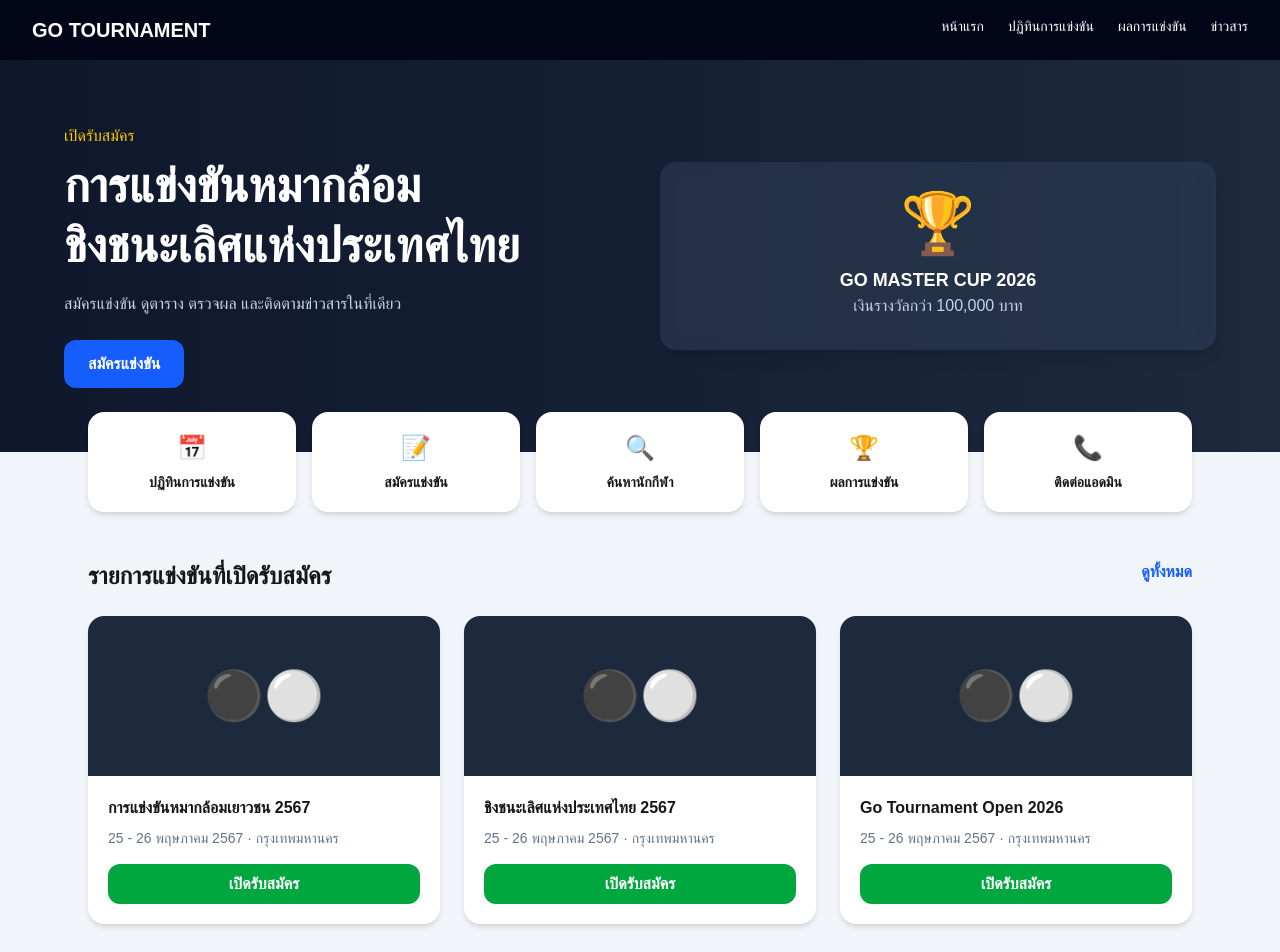
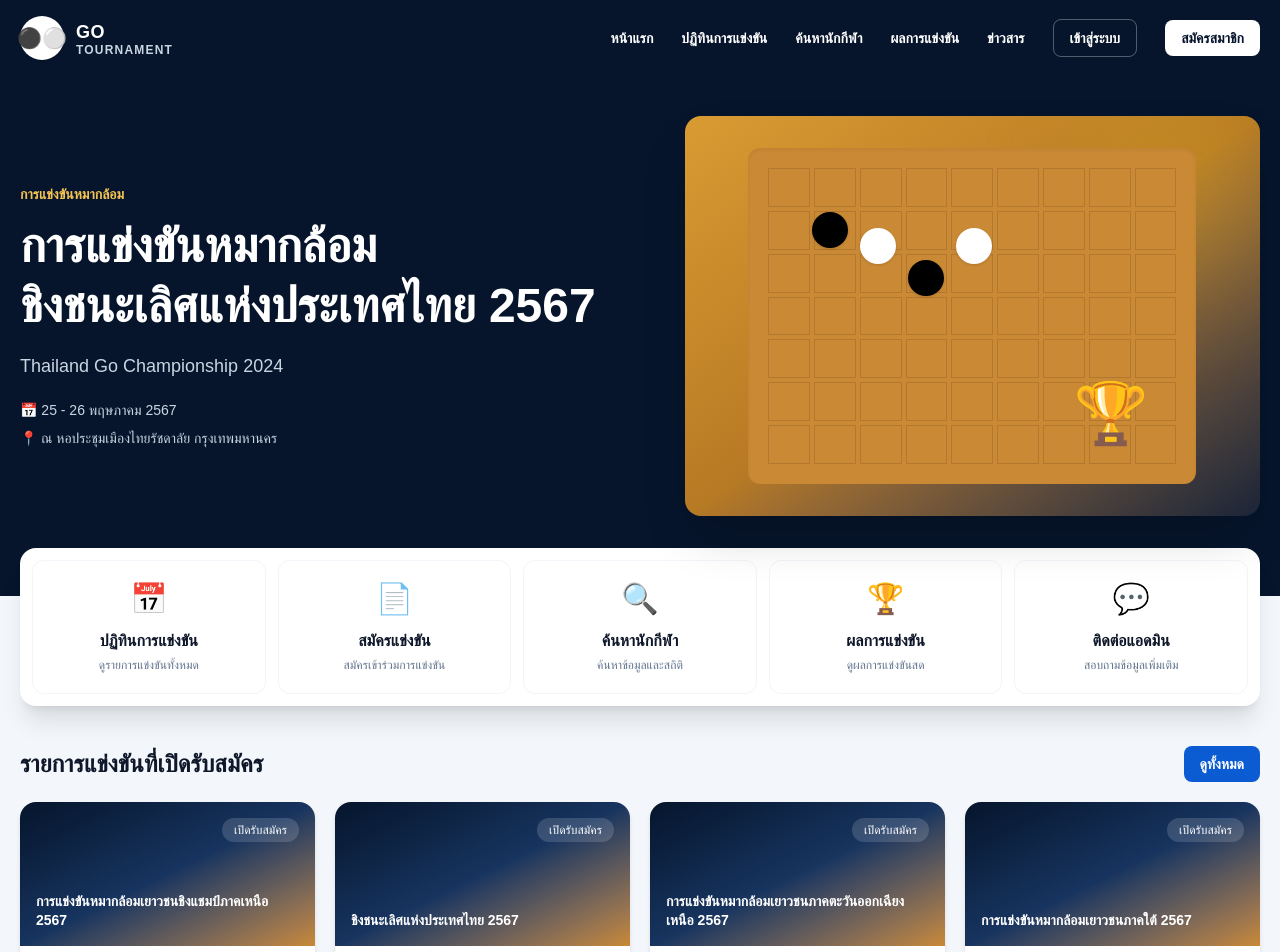
Before and after one commit to sawitree2168-sys/go-competition, a Next.js app: page / in a window 1280 px wide. Shown: the top 952 px of the page. Built offline with nearby package versions, Linux system fonts and the light colour scheme.

Commit message:
make homepage match design

```diff
--- a/app/page.tsx
+++ b/app/page.tsx
@@ -1,117 +1,153 @@
 export default function Home() {
-  const menu = [
-    { label: "ปฏิทินการแข่งขัน", icon: "📅" },
-    { label: "สมัครแข่งขัน", icon: "📝" },
-    { label: "ค้นหานักกีฬา", icon: "🔍" },
-    { label: "ผลการแข่งขัน", icon: "🏆" },
-    { label: "ติดต่อแอดมิน", icon: "📞" },
+  const menuItems = [
+    { icon: "📅", title: "ปฏิทินการแข่งขัน", desc: "ดูรายการแข่งขันทั้งหมด" },
+    { icon: "📄", title: "สมัครแข่งขัน", desc: "สมัครเข้าร่วมการแข่งขัน" },
+    { icon: "🔍", title: "ค้นหานักกีฬา", desc: "ค้นหาข้อมูลและสถิติ" },
+    { icon: "🏆", title: "ผลการแข่งขัน", desc: "ดูผลการแข่งขันสด" },
+    { icon: "💬", title: "ติดต่อแอดมิน", desc: "สอบถามข้อมูลเพิ่มเติม" },
   ];
 
   const events = [
-    "การแข่งขันหมากล้อมเยาวชน 2567",
+    "การแข่งขันหมากล้อมเยาวชนชิงแชมป์ภาคเหนือ 2567",
     "ชิงชนะเลิศแห่งประเทศไทย 2567",
-    "Go Tournament Open 2026",
+    "การแข่งขันหมากล้อมเยาวชนภาคตะวันออกเฉียงเหนือ 2567",
+    "การแข่งขันหมากล้อมเยาวชนภาคใต้ 2567",
   ];
 
   return (
-    <main className="bg-slate-100 min-h-screen">
+    <main className="min-h-screen bg-[#f3f7fb] text-[#0f172a]">
+      <header className="bg-[#06152c] text-white">
+        <div className="mx-auto flex max-w-7xl items-center justify-between px-5 py-4">
+          <div className="flex items-center gap-3">
+            <div className="flex h-11 w-11 items-center justify-center rounded-full bg-white shadow">
+              <span className="text-xl">⚫⚪</span>
+            </div>
+            <div>
+              <div className="text-lg font-extrabold tracking-wide">GO</div>
+              <div className="-mt-1 text-xs font-semibold tracking-widest text-slate-300">
+                TOURNAMENT
+              </div>
+            </div>
+          </div>
 
-      {/* NAVBAR */}
-      <header className="bg-slate-950 text-white px-8 py-4 flex justify-between">
-        <div className="font-bold text-xl">GO TOURNAMENT</div>
-        <div className="flex gap-6 text-sm">
-          <span>หน้าแรก</span>
-          <span>ปฏิทินการแข่งขัน</span>
-          <span>ผลการแข่งขัน</span>
-          <span>ข่าวสาร</span>
+          <nav className="hidden items-center gap-7 text-sm font-semibold md:flex">
+            <a>หน้าแรก</a>
+            <a>ปฏิทินการแข่งขัน</a>
+            <a>ค้นหานักกีฬา</a>
+            <a>ผลการแข่งขัน</a>
+            <a>ข่าวสาร</a>
+            <button className="rounded-lg border border-white/30 px-4 py-2">
+              เข้าสู่ระบบ
+            </button>
+            <button className="rounded-lg bg-white px-4 py-2 text-[#06152c]">
+              สมัครสมาชิก
+            </button>
+          </nav>
         </div>
       </header>
 
-      {/* HERO */}
-      <section className="bg-gradient-to-r from-slate-900 to-slate-800 text-white px-8 py-16">
-        <div className="max-w-6xl mx-auto grid md:grid-cols-2 gap-10 items-center">
+      <section className="bg-[#06152c]">
+        <div className="mx-auto grid max-w-7xl gap-8 px-5 pb-20 pt-10 md:grid-cols-[1.1fr_1fr] md:items-center">
+          <div>
+            <p className="mb-3 text-sm font-semibold text-[#f6c453]">
+              การแข่งขันหมากล้อม
+            </p>
 
-          <div>
-            <p className="text-yellow-400 mb-2">เปิดรับสมัคร</p>
-
-            <h1 className="text-5xl font-bold leading-tight">
+            <h1 className="text-4xl font-extrabold leading-tight text-white md:text-5xl">
               การแข่งขันหมากล้อม
               <br />
-              ชิงชนะเลิศแห่งประเทศไทย
+              ชิงชนะเลิศแห่งประเทศไทย 2567
             </h1>
 
-            <p className="mt-4 text-slate-300">
-              สมัครแข่งขัน ดูตาราง ตรวจผล และติดตามข่าวสารในที่เดียว
+            <p className="mt-4 text-lg text-slate-300">
+              Thailand Go Championship 2024
             </p>
 
-            <button className="mt-6 bg-blue-600 px-6 py-3 rounded-xl font-bold hover:bg-blue-700">
-              สมัครแข่งขัน
-            </button>
+            <div className="mt-5 space-y-2 text-sm text-slate-300">
+              <p>📅 25 - 26 พฤษภาคม 2567</p>
+              <p>📍 ณ หอประชุมเมืองไทยรัชดาลัย กรุงเทพมหานคร</p>
+            </div>
           </div>
 
-          <div className="bg-slate-700/50 backdrop-blur rounded-2xl p-8 text-center shadow-lg">
-            <div className="text-6xl">🏆</div>
-            <p className="mt-3 font-bold text-lg">GO MASTER CUP 2026</p>
-            <p className="text-slate-300">เงินรางวัลกว่า 100,000 บาท</p>
+          <div className="relative overflow-hidden rounded-2xl bg-gradient-to-br from-[#d99b32] via-[#b77a24] to-[#1b2437] p-8 shadow-2xl">
+            <div className="absolute right-0 top-0 h-40 w-40 rounded-full bg-yellow-300/20 blur-3xl" />
+            <div className="relative mx-auto aspect-[4/3] max-w-md rounded-xl bg-[#c98935] p-5 shadow-inner">
+              <div className="grid h-full grid-cols-9 grid-rows-7 gap-1 opacity-60">
+                {Array.from({ length: 63 }).map((_, i) => (
+                  <div key={i} className="border border-black/20" />
+                ))}
+              </div>
+              <div className="absolute left-16 top-16 h-9 w-9 rounded-full bg-black shadow" />
+              <div className="absolute left-28 top-20 h-9 w-9 rounded-full bg-white shadow" />
+              <div className="absolute left-40 top-28 h-9 w-9 rounded-full bg-black shadow" />
+              <div className="absolute left-52 top-20 h-9 w-9 rounded-full bg-white shadow" />
+              <div className="absolute right-12 bottom-10 text-6xl">🏆</div>
+            </div>
           </div>
-
         </div>
       </section>
 
-      {/* MENU */}
-      <section className="max-w-6xl mx-auto px-6 -mt-10">
-        <div className="grid grid-cols-2 md:grid-cols-5 gap-4">
-          {menu.map((m) => (
+      <section className="mx-auto -mt-12 max-w-7xl px-5">
+        <div className="grid grid-cols-2 gap-3 rounded-2xl bg-white p-3 shadow-xl md:grid-cols-5">
+          {menuItems.map((item) => (
             <div
-              key={m.label}
-              className="bg-white rounded-2xl shadow-md p-5 text-center hover:shadow-xl transition"
+              key={item.title}
+              className="rounded-xl border border-slate-100 bg-white p-5 text-center transition hover:-translate-y-1 hover:shadow-lg"
             >
-              <div className="text-2xl">{m.icon}</div>
-              <p className="mt-2 font-semibold text-sm">{m.label}</p>
+              <div className="text-3xl">{item.icon}</div>
+              <h3 className="mt-3 font-bold">{item.title}</h3>
+              <p className="mt-1 text-xs text-slate-500">{item.desc}</p>
             </div>
           ))}
         </div>
       </section>
 
-      {/* EVENTS */}
-      <section className="max-w-6xl mx-auto px-6 py-12">
-
-        <div className="flex justify-between mb-6">
-          <h2 className="text-2xl font-bold">
+      <section className="mx-auto max-w-7xl px-5 py-10">
+        <div className="mb-5 flex items-center justify-between">
+          <h2 className="text-2xl font-extrabold">
             รายการแข่งขันที่เปิดรับสมัคร
           </h2>
-          <span className="text-blue-600 font-semibold cursor-pointer">
+          <button className="rounded-lg bg-[#0b5bd3] px-4 py-2 text-sm font-bold text-white">
             ดูทั้งหมด
-          </span>
+          </button>
         </div>
 
-        <div className="grid md:grid-cols-3 gap-6">
-          {events.map((event) => (
-            <div
+        <div className="grid gap-5 md:grid-cols-4">
+          {events.map((event, index) => (
+            <article
               key={event}
-              className="bg-white rounded-2xl shadow-md overflow-hidden hover:shadow-xl transition"
+              className="overflow-hidden rounded-2xl bg-white shadow-md"
             >
-
-              <div className="bg-slate-800 h-40 flex items-center justify-center text-5xl text-white">
-                ⚫⚪
+              <div className="relative h-36 bg-gradient-to-br from-[#06152c] via-[#17345f] to-[#c98935] p-4 text-white">
+                <div className="absolute right-4 top-4 rounded-full bg-white/15 px-3 py-1 text-xs">
+                  เปิดรับสมัคร
+                </div>
+                <div className="absolute bottom-4 left-4 right-4">
+                  <h3 className="text-sm font-extrabold leading-snug">
+                    {event}
+                  </h3>
+                </div>
               </div>
 
-              <div className="p-5">
-                <h3 className="font-bold">{event}</h3>
+              <div className="space-y-2 p-4 text-sm">
+                <p>📅 25 - 26 พ.ค. 2567</p>
+                <p>📍 กรุงเทพมหานคร</p>
+                <p>👥 7 รุ่นการแข่งขัน</p>
+                <p>💰 ค่าสมัคร {index === 1 ? "500" : "400"} บาท</p>
 
-                <p className="text-sm text-slate-500 mt-2">
-                  25 - 26 พฤษภาคม 2567 · กรุงเทพมหานคร
-                </p>
-
-                <button className="mt-4 w-full bg-green-600 text-white py-2 rounded-xl font-bold hover:bg-green-700">
-                  เปิดรับสมัคร
+                <button
+                  className={`mt-3 w-full rounded-lg py-2 font-bold ${
+                    index === 1
+                      ? "bg-orange-500 text-white"
+                      : "bg-green-600 text-white"
+                  }`}
+                >
+                  {index === 1 ? "ใกล้ปิดรับสมัคร" : "เปิดรับสมัคร"}
                 </button>
               </div>
-
-            </div>
+            </article>
           ))}
         </div>
-
       </section>
     </main>
   );
```
